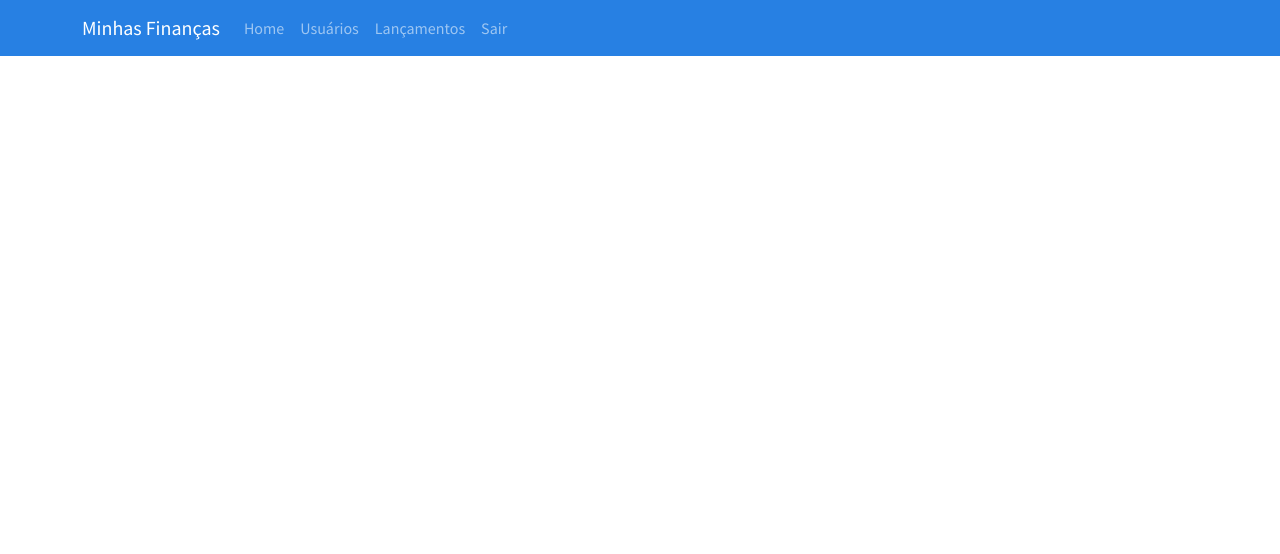
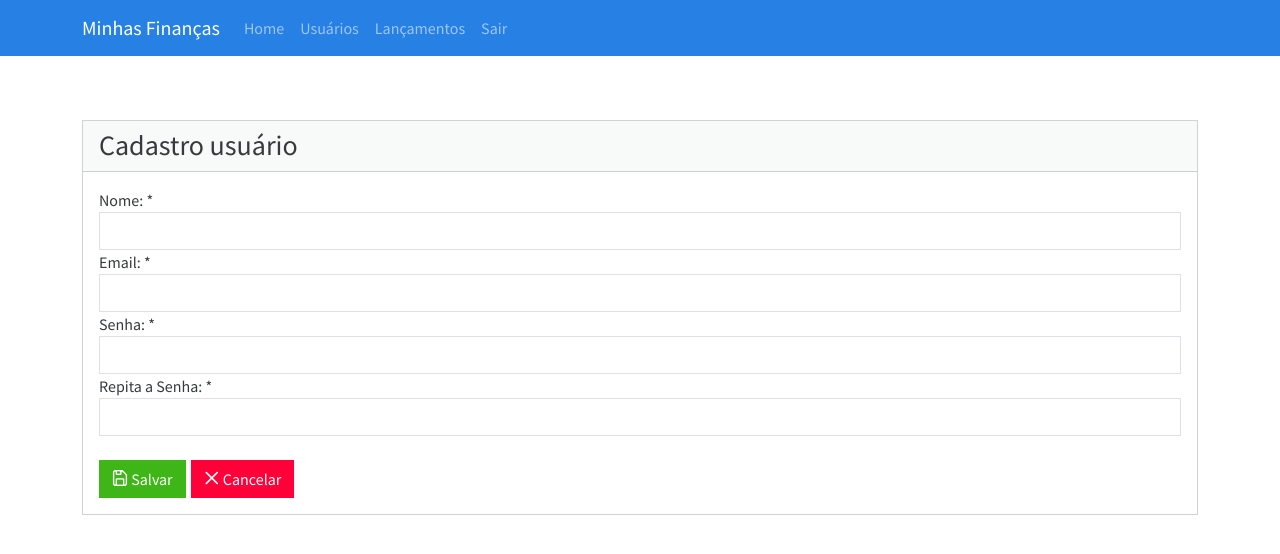
Before and after one commit to antonioedb/minhas-financas-app, a React (Create React App) app: page /cadastro-usuario in a window 1280 px wide. Shown: the top 554 px of the page. Built offline with nearby package versions, Linux system fonts and the light colour scheme.

Commit message:
pontos ..

```diff
--- a/src/main/rotas.js
+++ b/src/main/rotas.js
@@ -1,6 +1,6 @@
 import React from "react"
 import Login from "../views/login"
-//import CadastroUsuario from '../views/cadastroUsuario'
+import CadastroUsuario from '../views/cadastroUsuario'
 import Home from '../views/home'
 import ConsultaLancamentos from '../views/lancamentos/consultaLancamentos'
 import CadastroLancamentos from "../views/lancamentos/cadastroLancamentos"
@@ -39,7 +39,7 @@ function Rotas(props){
             <Switch>
 
                 <Route exact path="/login" component={Login} />
-
+                <Route exact path="/cadastro-usuario" component={CadastroUsuario} />
 
                 <RotaAutenticada isUsuarioAutenticado={AuthService.isUsuarioAutenticado()} exact path="/home" component={Home} />
                 <RotaAutenticada isUsuarioAutenticado={AuthService.isUsuarioAutenticado()} exact path="/consulta-lancamentos" component={ConsultaLancamentos} />
--- a/src/views/CadastroUsuario.js
+++ b/src/views/CadastroUsuario.js
@@ -8,6 +8,8 @@ import FormGroup from "../components/form-group"
 
 import UsuarioService from '../app/service/usuarioService'
 import {mensagemSucesso,mensagemErro} from '../components/toastr'
+
+import { AuthContext } from "../main/provedorAuthenticacao";
 
 class CadastroUsuario extends React.Component{
 
@@ -104,4 +106,6 @@ class CadastroUsuario extends React.Component{
 
 }
 
+CadastroUsuario.contextType = AuthContext
+
 export default withRouter(CadastroUsuario)
```
